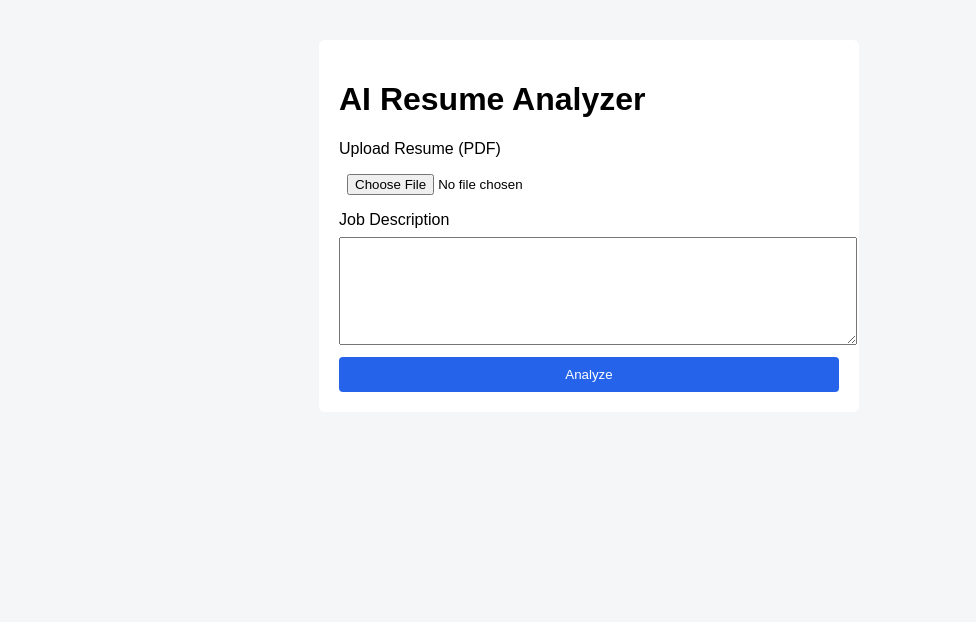
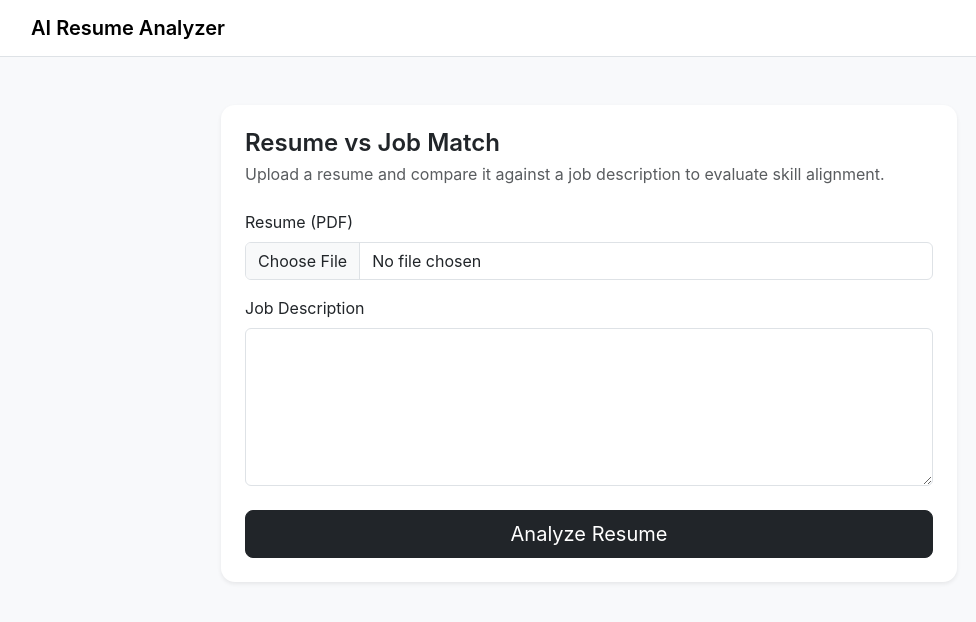
Before and after one commit to Gayathri1118/ai-resume-analyzer, a Flask app: page / in a window 1280 px wide. Shown: the top 622 px of the page, without its empty margins (51-1027 px from the left). Run offline with Flask 3, Linux system fonts and the light colour scheme; parts of the project's set-up code (start-up, migrations or seed data) failed here and were passed over.

Commit message:
Industry-grade UI for resume analyzer

```diff
--- a/static/style.css
+++ b/static/style.css
@@ -1,40 +1,21 @@
 body {
-    font-family: Arial, sans-serif;
-    background: #f4f6f8;
+    background-color: #f8f9fb;
+    font-family: "Inter", "Segoe UI", sans-serif;
 }
 
-.container {
-    width: 500px;
-    margin: 40px auto;
-    background: white;
-    padding: 20px;
-    border-radius: 6px;
+.navbar {
+    background: #ffffff;
 }
 
-input, textarea {
-    width: 100%;
-    margin: 8px 0;
-    padding: 8px;
+.card {
+    border-radius: 14px;
 }
 
-button {
-    width: 100%;
-    padding: 10px;
-    background: #2563eb;
-    color: white;
-    border: none;
-    border-radius: 4px;
-    cursor: pointer;
+.badge {
+    font-size: 0.85rem;
+    padding: 6px 10px;
 }
 
-.result {
-    margin-top: 20px;
+.progress {
+    background-color: #e9ecef;
 }
-
-.matched {
-    color: green;
-}
-
-.missing {
-    color: red;
-}
--- a/templates/index.html
+++ b/templates/index.html
@@ -1,44 +1,110 @@
 <!DOCTYPE html>
-<html>
+<html lang="en">
 <head>
+    <meta charset="UTF-8">
     <title>AI Resume Analyzer</title>
+
+    <!-- Bootstrap 5 -->
+    <link href="https://cdn.jsdelivr.net/npm/bootstrap@5.3.3/dist/css/bootstrap.min.css" rel="stylesheet">
+
+    <!-- Icons -->
+    <link href="https://cdn.jsdelivr.net/npm/bootstrap-icons/font/bootstrap-icons.css" rel="stylesheet">
+
     <link rel="stylesheet" href="{{ url_for('static', filename='style.css') }}">
 </head>
+
 <body>
+<nav class="navbar navbar-light border-bottom">
+    <div class="container">
+        <span class="navbar-brand fw-semibold">
+            AI Resume Analyzer
+        </span>
+    </div>
+</nav>
 
-<div class="container">
-    <h1>AI Resume Analyzer</h1>
+<div class="container my-5">
+    <div class="row justify-content-center">
+        <div class="col-lg-8">
 
-    <form method="post" enctype="multipart/form-data">
-        <label>Upload Resume (PDF)</label>
-        <input type="file" name="resume" required>
+            <div class="card shadow-sm border-0">
+                <div class="card-body p-4">
 
-        <label>Job Description</label>
-        <textarea name="job_description" rows="6" required></textarea>
+                    <h4 class="fw-semibold mb-1">Resume vs Job Match</h4>
+                    <p class="text-muted mb-4">
+                        Upload a resume and compare it against a job description to evaluate skill alignment.
+                    </p>
 
-        <button type="submit">Analyze</button>
+                    <form method="POST" enctype="multipart/form-data" onsubmit="showLoader()">
+
+                        <div class="mb-3">
+                            <label class="form-label">Resume (PDF)</label>
+                            <input type="file" name="resume" class="form-control" required>
+                        </div>
+
+                        <div class="mb-4">
+                            <label class="form-label">Job Description</label>
+                            <textarea name="job_description" class="form-control" rows="6" required></textarea>
+                        </div>
+
+                        <div class="d-grid">
+                            <button type="submit" class="btn btn-dark btn-lg">
+                                Analyze Resume
+                            </button>
+                        </div>
                     </form>
 
+                    <!-- Loader -->
+                    <div id="loader" class="text-center mt-4 d-none">
+                        <div class="spinner-border" role="status"></div>
+                        <p class="mt-2 text-muted">Analyzing resume…</p>
+                    </div>
+
                     {% if result %}
-    <div class="result">
-        <h2>Match Score: {{ result.score }}%</h2>
+                    <hr class="my-4">
 
-        <h3>Matched Skills</h3>
-        <ul>
+                    <!-- Score -->
+                    <h5 class="fw-semibold mb-3">
+                        Match Score
+                    </h5>
+
+                    <div class="progress mb-4" style="height: 22px;">
+                        <div class="progress-bar bg-success"
+                             role="progressbar"
+                             style="width: {{ result.score }}%;">
+                            {{ result.score }}%
+                        </div>
+                    </div>
+
+                    <!-- Skills -->
+                    <div class="row">
+                        <div class="col-md-6">
+                            <h6 class="fw-semibold">Matched Skills</h6>
                             {% for skill in result.matched %}
-            <li class="matched">{{ skill }}</li>
+                                <span class="badge bg-success-subtle text-success border me-1 mb-1">{{ skill }}</span>
                             {% endfor %}
-        </ul>
+                        </div>
 
-        <h3>Missing Skills</h3>
-        <ul>
+                        <div class="col-md-6">
+                            <h6 class="fw-semibold">Missing Skills</h6>
                             {% for skill in result.missing %}
-            <li class="missing">{{ skill }}</li>
+                                <span class="badge bg-danger-subtle text-danger border me-1 mb-1">{{ skill }}</span>
                             {% endfor %}
-        </ul>
+                        </div>
                     </div>
                     {% endif %}
+
                 </div>
+            </div>
+
+        </div>
+    </div>
+</div>
+
+<script>
+function showLoader() {
+    document.getElementById("loader").classList.remove("d-none");
+}
+</script>
 
 </body>
 </html>
```
Lines whose indentation alone changed are shown as unchanged.
